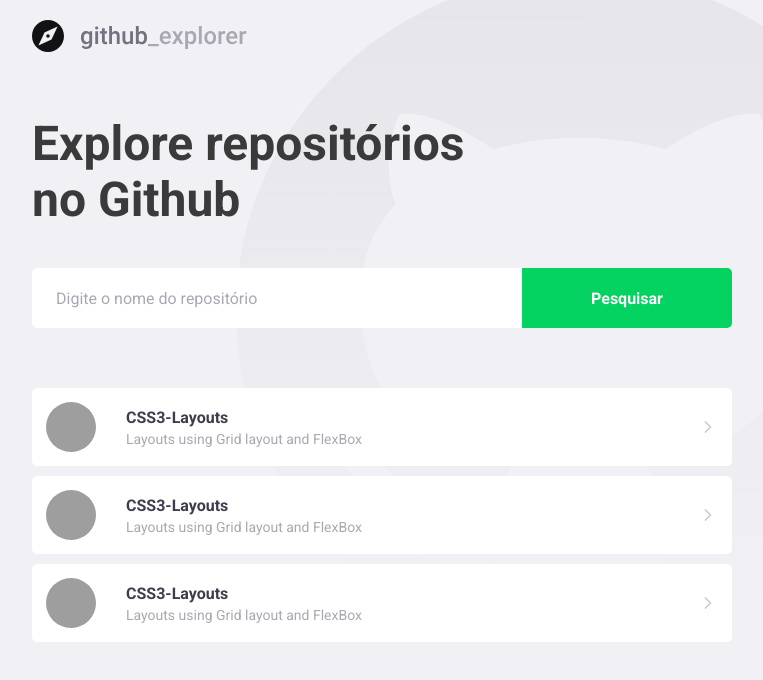
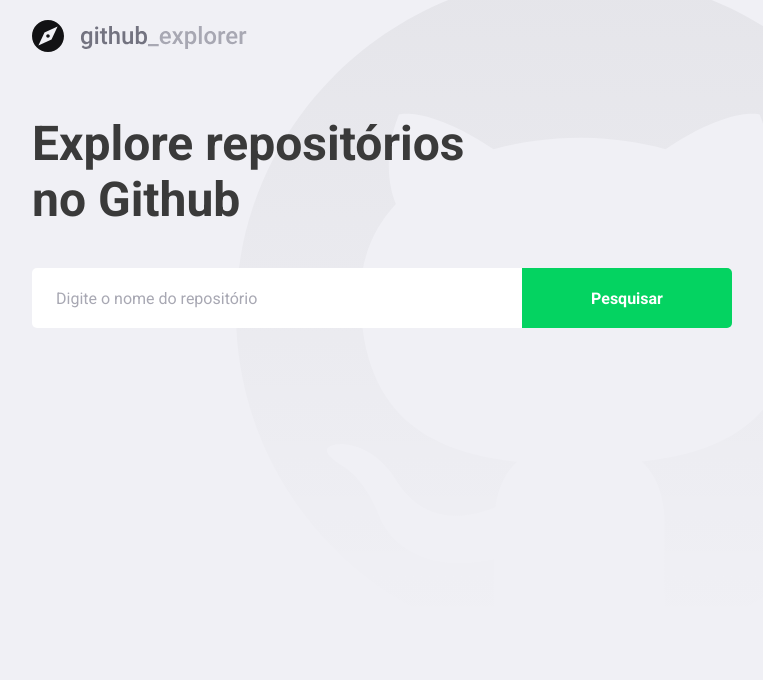
Before and after one commit to Neylanio/github_explorer-reactjs, a React (Create React App) app: page / in a window 1280 px wide. Shown: the top 680 px of the page, without its empty margins (178-941 px from the left). Built offline with nearby package versions, Linux system fonts and the light colour scheme; grey boxes are pictures that could not be loaded.

Commit message:
feat: connect, Search and List Github API repositories
Using axios

```diff
--- a/package.json
+++ b/package.json
@@ -10,6 +10,7 @@
     "@types/node": "^12.0.0",
     "@types/react": "^16.9.0",
     "@types/react-dom": "^16.9.0",
+    "axios": "^0.19.2",
     "commitizen": "^4.1.2",
     "polished": "^3.6.5",
     "react": "^16.13.1",
--- a/src/pages/Dashboard/index.tsx
+++ b/src/pages/Dashboard/index.tsx
@@ -1,53 +1,62 @@
-import React from 'react';
+import React, { useState, useEffect, FormEvent } from 'react';
 import { FiChevronRight } from 'react-icons/fi';
+import api from '../../services/api';
 
 import logoImg from '../../assets/logo.svg';
 
 import {Title, Form, Repositories} from './styles';
 
+interface Repository {
+  full_name: string;
+  description: string;
+  html_url: string;
+  owner: {
+    login: string;
+    avatar_url: string;
+  };
+}
+
 const Dashboard: React.FC = () => {
+  const [newRepo, setNewRepo] = useState('');
+  const [repositories, setRepositories] = useState<Repository[]>([]);
+
+  async function handleAddRepository(event: FormEvent<HTMLFormElement>): Promise<void> {
+    event.preventDefault();
+
+    const response = await api.get(`repos/${newRepo}`);
+
+    setRepositories([...repositories, response.data]);
+    setNewRepo('');
+  }
+
   return (
     <>
       <img src={logoImg} alt="Github Explorer"/>
       <Title>Explore repositórios no Github</Title>
-      <Form>
-        <input placeholder="Digite o nome do repositório"/>
+
+      <Form onSubmit={handleAddRepository}>
+        <input
+          value={newRepo}
+          onChange={(e) => setNewRepo(e.target.value)}
+          placeholder="Digite o nome do repositório"
+        />
         <button type="submit">Pesquisar</button>
       </Form>
+
       <Repositories>
-        <a href="https://github.com/Neylanio/CSS3-Layouts">
-          <img src="https://avatars3.githubusercontent.com/u/15330671?s=460&v=4"
-          alt="Neylanio"
-          />
-          <div>
-            <strong>CSS3-Layouts</strong>
-            <p>Layouts using Grid layout and FlexBox</p>
-          </div>
+        {
+          repositories.map(repository => (
+            <a target="_blank" href={repository.html_url} key={repository.full_name}>
+              <img src={repository.owner.avatar_url} alt={repository.owner.login}/>
+              <div>
+                <strong>{repository.full_name}</strong>
+                <p>{repository.description}</p>
+              </div>
 
-          <FiChevronRight size={20} />
-        </a>
-        <a href="https://github.com/Neylanio/CSS3-Layouts">
-          <img src="https://avatars3.githubusercontent.com/u/15330671?s=460&v=4"
-          alt="Neylanio"
-          />
-          <div>
-            <strong>CSS3-Layouts</strong>
-            <p>Layouts using Grid layout and FlexBox</p>
-          </div>
-
-          <FiChevronRight size={20} />
-        </a>
-        <a href="https://github.com/Neylanio/CSS3-Layouts">
-          <img src="https://avatars3.githubusercontent.com/u/15330671?s=460&v=4"
-          alt="Neylanio"
-          />
-          <div>
-            <strong>CSS3-Layouts</strong>
-            <p>Layouts using Grid layout and FlexBox</p>
-          </div>
-
-          <FiChevronRight size={20} />
-        </a>
+              <FiChevronRight size={20} />
+            </a>
+          ))
+        }
       </Repositories>
     </>
   );
--- a/src/pages/Dashboard/styles.ts
+++ b/src/pages/Dashboard/styles.ts
@@ -77,6 +77,7 @@ export const Repositories = styled.div`
 
     div {
       margin-left: 30px;
+      flex: 1;
 
       strong {
         font-size: 16px;
--- /dev/null
+++ b/src/services/api.ts
@@ -0,0 +1,7 @@
+import axios from 'axios';
+
+const api = axios.create({
+  baseURL: "http://api.github.com"
+});
+
+export default api;
```
Also changed, not shown: .eslintrc.json, 1 other file (tests, documents, lock files or other folders).
